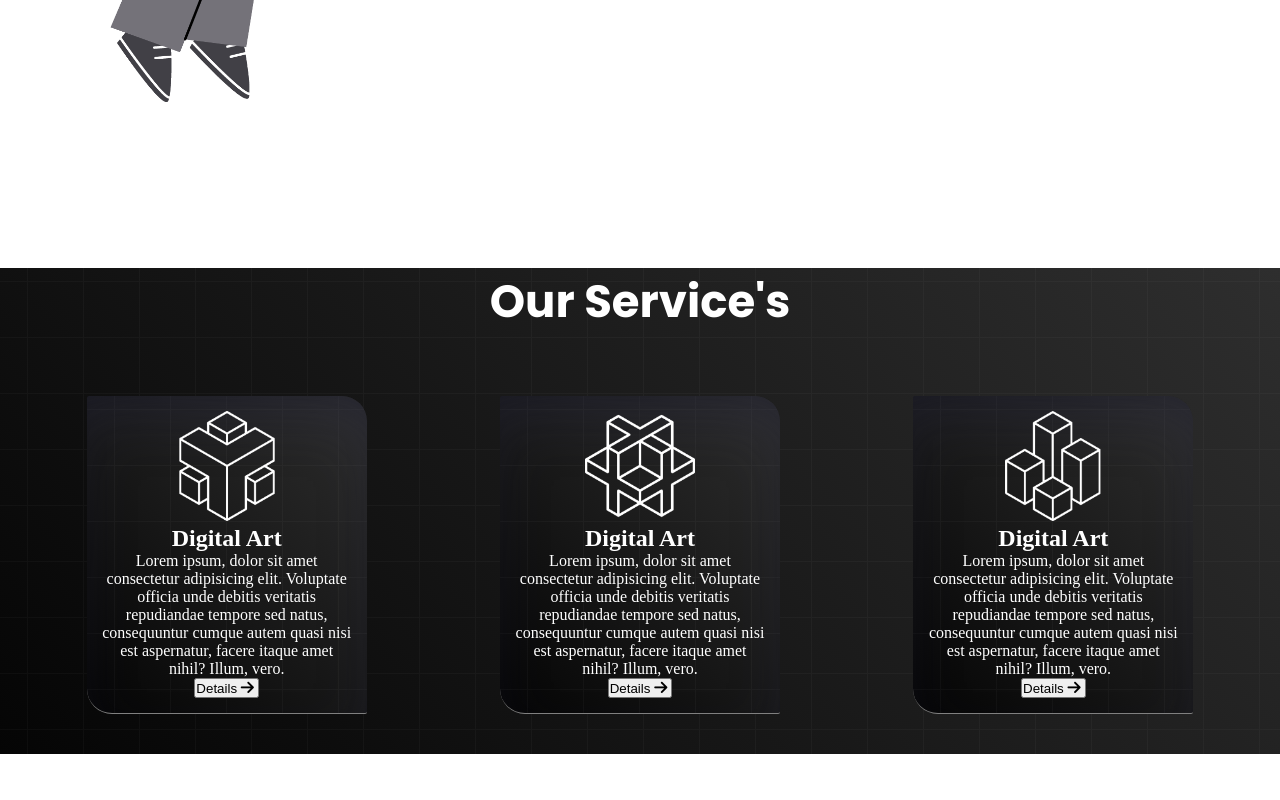
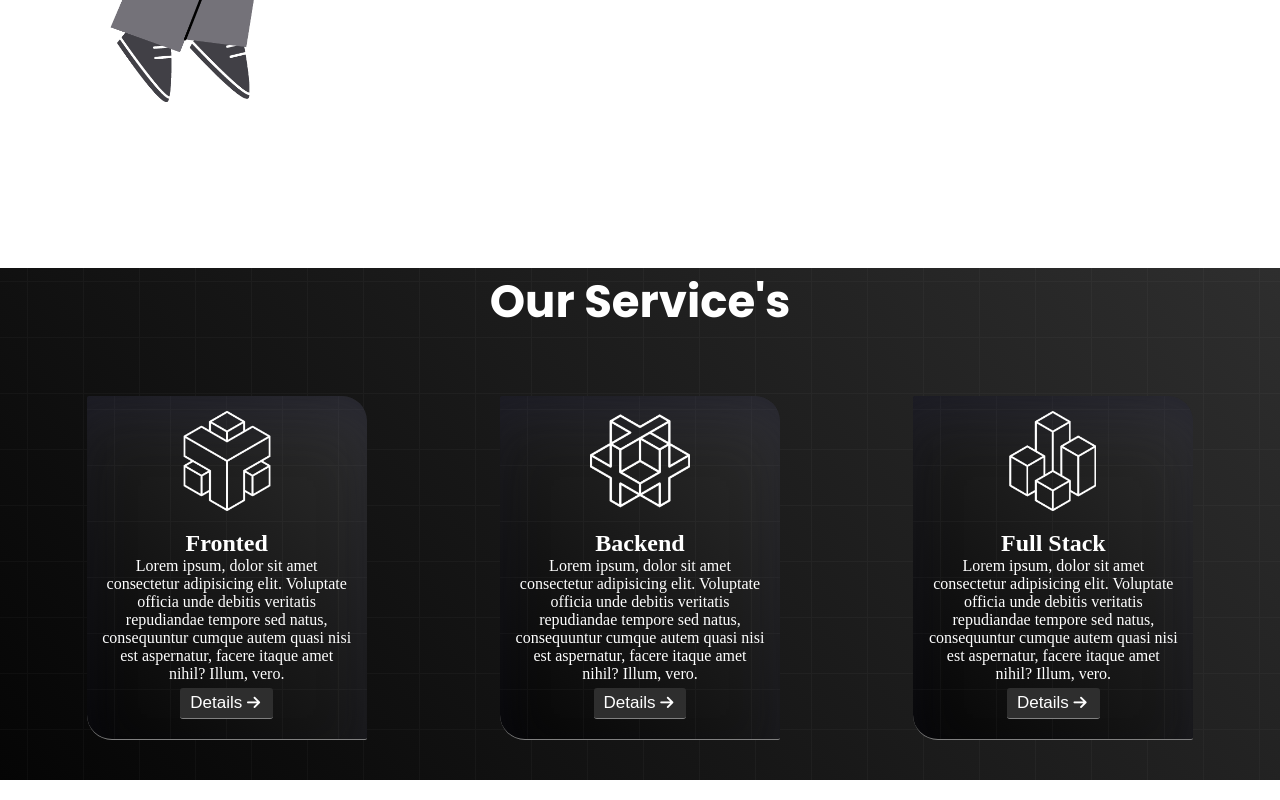
Before and after one commit to rabby-web/Geek-Folio, a plain HTML site: page index.html in a window 1280 px wide. Shown: the part 1437-2237 px from the top of the page. Before the commit the page ends 2211 px from the top, so only its background shows below. Drawn offline with Linux system fonts and the light colour scheme.

Commit message:
service finished

```diff
--- a/index.html
+++ b/index.html
@@ -38,7 +38,7 @@
                 ><i class="fa-solid fa-user"></i>
                 <li>About</li></a
               >
-              <a href="#"
+              <a href="#service"
                 ><i class="fa-solid fa-chart-simple"></i>
                 <li>Service</li></a
               >
@@ -102,12 +102,12 @@
       </div>
       <!-- about end -->
       <!-- service start -->
-      <div class="service">
+      <div class="service" id="service">
         <h1 class="service-text-h1">Our Service's</h1>
         <div class="service-container">
           <div class="card">
             <img class="card-img" src="./icon/0.png" alt="" />
-            <h2 class="card-h2">Digital Art</h2>
+            <h2 class="card-h2">Fronted</h2>
             <p class="card-p">
               Lorem ipsum, dolor sit amet consectetur adipisicing elit.
               Voluptate officia unde debitis veritatis repudiandae tempore sed
@@ -120,7 +120,7 @@
           </div>
           <div class="card">
             <img class="card-img" src="./icon/1.png" alt="" />
-            <h2 class="card-h2">Digital Art</h2>
+            <h2 class="card-h2">Backend</h2>
             <p class="card-p">
               Lorem ipsum, dolor sit amet consectetur adipisicing elit.
               Voluptate officia unde debitis veritatis repudiandae tempore sed
@@ -133,7 +133,7 @@
           </div>
           <div class="card">
             <img class="card-img" src="./icon/2.png" alt="" />
-            <h2 class="card-h2">Digital Art</h2>
+            <h2 class="card-h2">Full Stack</h2>
             <p class="card-p">
               Lorem ipsum, dolor sit amet consectetur adipisicing elit.
               Voluptate officia unde debitis veritatis repudiandae tempore sed
--- a/styles/style.css
+++ b/styles/style.css
@@ -115,5 +115,16 @@ li{
     box-shadow: rgba(50, 50, 93, 0.25) 0px 30px 60px -12px inset, rgba(0, 0, 0, 0.3) 0px 18px 36px -18px inset;
 }
 .card-img{
-    width: 110px;
+    width: 100px;
+    margin-bottom: 15px;
 }
+.btn-card{
+    border: none;
+    padding: 5px 10px;
+    background-color: #2e2e2e;
+    color: white;
+    border-bottom: 1px solid gray;
+    font-size: 17px;
+    margin: 5px 0;
+    border-radius: 3px;
+}
```
